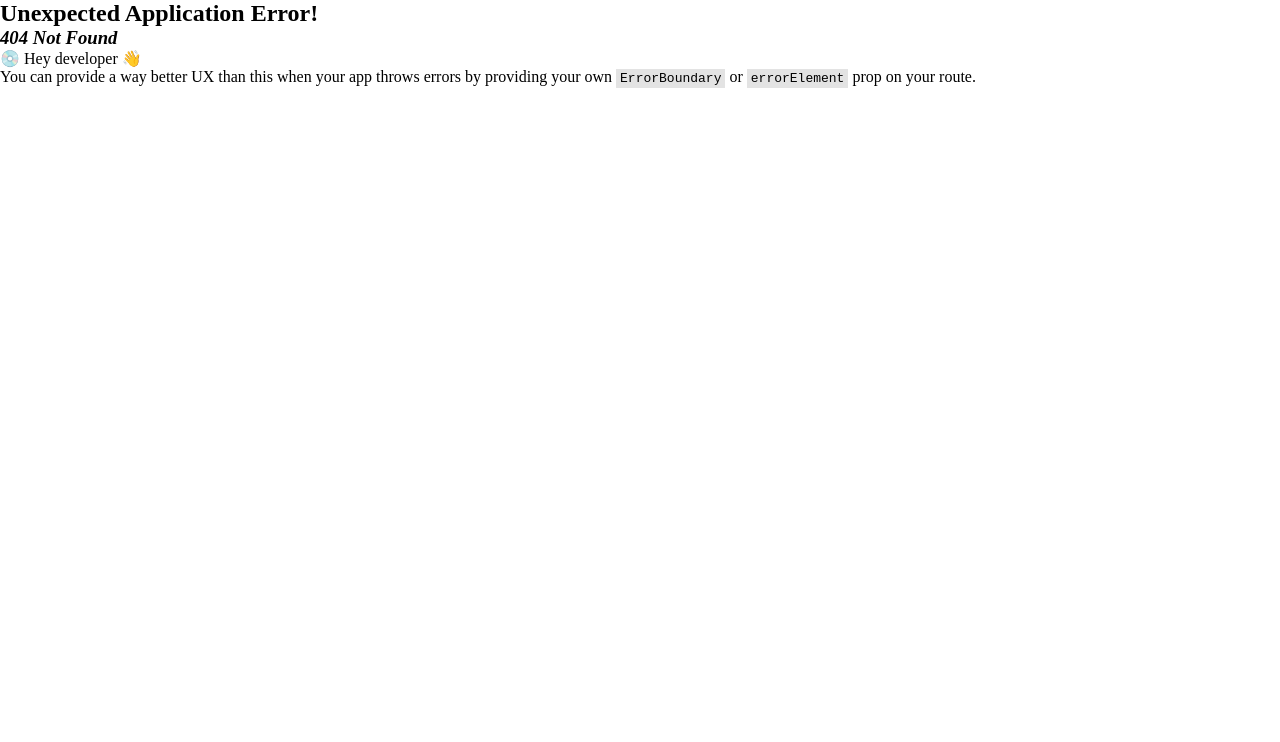
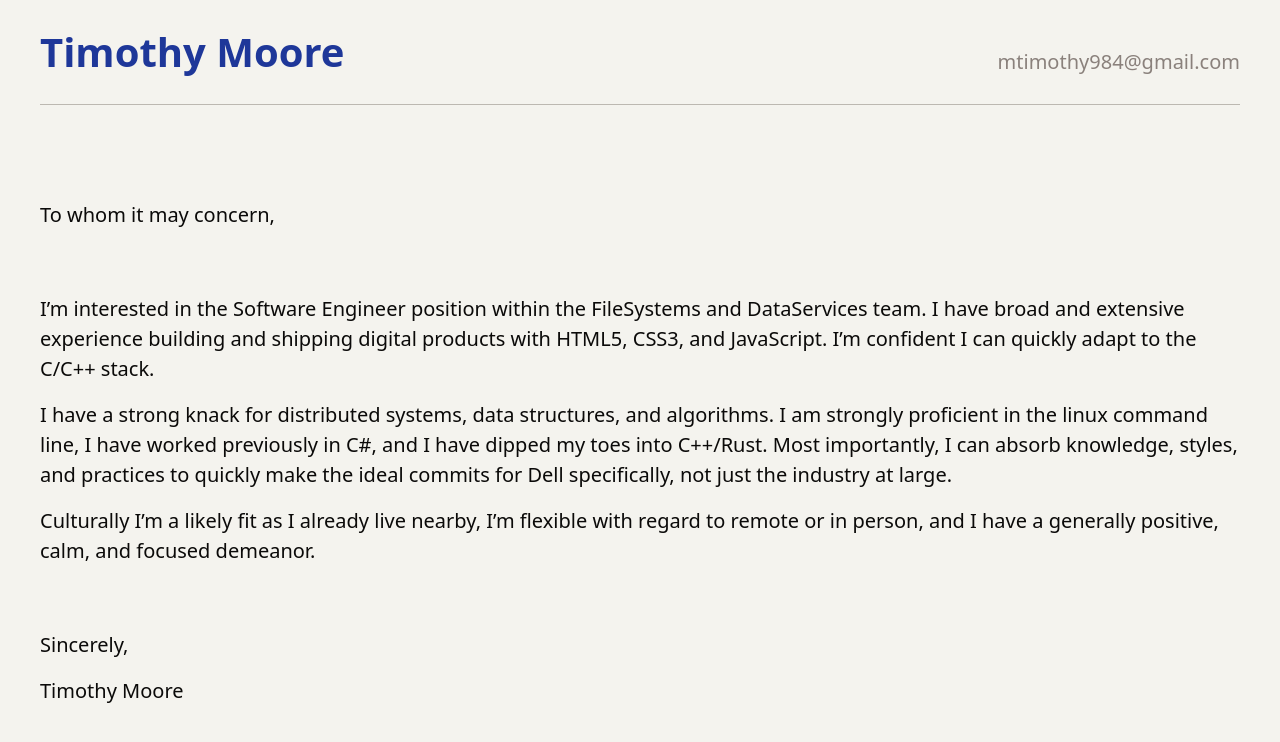
Before and after one commit to Tjstretchalot/mtimothy, a React (Create React App) app: page /dell in a window 1280 px wide. Before the commit this address had no page. Shown: the top 742 px of the page. Built offline with nearby package versions, Linux system fonts and the light colour scheme.

Commit message:
Add dell cover letter

```diff
--- a/post_build.js
+++ b/post_build.js
@@ -1,6 +1,6 @@
 const fs = require('fs');
 
-const targets = ['valve', 'microsoft'];
+const targets = ['valve', 'microsoft', 'dell'];
 
 for (const target of targets) {
   fs.copyFile('build/index.html', `build/${target}.html`, (err) => {
--- a/src/index.tsx
+++ b/src/index.tsx
@@ -6,6 +6,7 @@ import { createBrowserRouter, RouterProvider } from 'react-router-dom';
 import { Home } from './routes/home/Home';
 import { ValveCover } from './routes/valve_cover/ValveCover';
 import { MicrosoftCover } from './routes/microsoft_cover/MicrosoftCover';
+import { DellCover } from './routes/dell_cover/DellCover';
 
 const root = ReactDOM.createRoot(
   document.getElementById('root') as HTMLElement
@@ -25,6 +26,10 @@ const router = createBrowserRouter(
       path: '/microsoft',
       element: <MicrosoftCover />,
     },
+    {
+      path: '/dell',
+      element: <DellCover />,
+    },
   ],
   {
     future: {
--- /dev/null
+++ b/src/routes/dell_cover/DellCover.tsx
@@ -0,0 +1,167 @@
+import { PropsWithChildren, ReactElement } from 'react';
+import { WithVWC } from '../../components/WithVWC';
+import { COLOR_CLASSES } from '../../styles/colors';
+import { LAYOUT } from '../../styles/layout';
+import { OVERFLOW } from '../../styles/overflow';
+import { combineClasses } from '../../shared/rendering/combineClasses';
+import { useAttachedContext } from '../../shared/context/useAttachedContext';
+import { FixedSize } from '../../components/layout/FixedSize';
+import { VerticalSpacer } from '../../components/layout/VerticalSpacer';
+import { SPACERS } from '../../styles/spacers';
+import { TYPOGRAPHY, TYPOGRAPHY_MODIFIERS } from '../../styles/typography';
+import { RESETS } from '../../styles/resets';
+import { HorizontalSpacer } from '../../components/layout/HorizontalSpacer';
+import { ParserUnfriendlyEmail } from '../../components/ParserUnfriendlyEmail';
+import { Context } from '../../shared/context/Context';
+import { PadSides } from '../../components/layout/PadSides';
+
+/**
+ * Cover letter for Dells's "Software Engineer" position
+ */
+export const DellCover = (): ReactElement => {
+  const context = useAttachedContext();
+
+  return (
+    <FixedSize
+      width={context.windowWidth}
+      height={context.windowHeight}
+      className={combineClasses(
+        COLOR_CLASSES.background.gray.light,
+        LAYOUT.column,
+        OVERFLOW.autoY
+      )}
+      allowParentToReflow
+    >
+      <WithVWC
+        value={context.topPadding}
+        component={(h) => <VerticalSpacer height={h} />}
+      />
+      <PadSides context={context}>
+        <div
+          className={combineClasses(
+            COLOR_CLASSES.border.gray.smoke,
+            LAYOUT.column
+          )}
+          style={{ borderBottomWidth: '1px', borderBottomStyle: 'solid' }}
+        >
+          <div className={LAYOUT.row}>
+            <div className={LAYOUT.rowWrap} style={{ flexGrow: 1 }}>
+              <div className={LAYOUT.column}>
+                <VerticalSpacer height={0} flexGrow={1} />
+                <div
+                  className={combineClasses(
+                    COLOR_CLASSES.color.primary.dark,
+                    TYPOGRAPHY_MODIFIERS.tight,
+                    TYPOGRAPHY.h1
+                  )}
+                >
+                  Timothy Moore
+                </div>
+              </div>
+              <HorizontalSpacer width={0} flexGrow={1} />
+              <div className={LAYOUT.column}>
+                <VerticalSpacer height={SPACERS.small} flexGrow={1} />
+                <div
+                  className={combineClasses(
+                    COLOR_CLASSES.color.gray.gray,
+                    TYPOGRAPHY_MODIFIERS.tight,
+                    TYPOGRAPHY.body
+                  )}
+                >
+                  <ParserUnfriendlyEmail />
+                </div>
+              </div>
+            </div>
+
+            <WithVWC
+              value={context.printing}
+              component={(printing) =>
+                !printing ? (
+                  <></>
+                ) : (
+                  <>
+                    <div className={LAYOUT.column}>
+                      <VerticalSpacer height={0} flexGrow={1} />
+                      <div className={LAYOUT.row}>
+                        <div
+                          className={combineClasses(
+                            TYPOGRAPHY.fine,
+                            TYPOGRAPHY_MODIFIERS.tight,
+                            TYPOGRAPHY_MODIFIERS.noWrap,
+                            COLOR_CLASSES.color.gray.dark
+                          )}
+                        >
+                          Viewable at
+                        </div>
+                        <HorizontalSpacer width={SPACERS.xxsmall} />
+                        <a
+                          href="https://mtimothy.com/dell"
+                          className={combineClasses(
+                            RESETS.anchor,
+                            TYPOGRAPHY.fine,
+                            TYPOGRAPHY_MODIFIERS.tight,
+                            COLOR_CLASSES.color.primary.dark
+                          )}
+                        >
+                          mtimothy.com/dell
+                        </a>
+                      </div>
+                      <VerticalSpacer height={0} flexGrow={1} />
+                    </div>
+                    <HorizontalSpacer width={0} flexGrow={1} />
+                  </>
+                )
+              }
+              immediate
+            />
+          </div>
+          <VerticalSpacer height={SPACERS.medium} />
+        </div>
+      </PadSides>
+      <VerticalSpacer height={SPACERS.medium} flexGrow={1} />
+      <Paragraph context={context}>To whom it may concern,</Paragraph>
+      <VerticalSpacer height={SPACERS.large} />
+      <Paragraph context={context}>
+        I&rsquo;m interested in the Software Engineer position within the
+        FileSystems and DataServices team. I have broad and extensive experience
+        building and shipping digital products with HTML5, CSS3, and JavaScript.
+        I&rsquo;m confident I can quickly adapt to the C/C++ stack.
+      </Paragraph>
+      <VerticalSpacer height={SPACERS.small} />
+      <Paragraph context={context}>
+        I have a strong knack for distributed systems, data structures, and
+        algorithms. I am strongly proficient in the linux command line, I have
+        worked previously in C#, and I have dipped my toes into C++/Rust. Most
+        importantly, I can absorb knowledge, styles, and practices to quickly
+        make the ideal commits for Dell specifically, not just the industry at
+        large.
+      </Paragraph>
+      <VerticalSpacer height={SPACERS.small} />
+      <Paragraph context={context}>
+        Culturally I&rsquo;m a likely fit as I already live nearby, I&rsquo;m
+        flexible with regard to remote or in person, and I have a generally
+        positive, calm, and focused demeanor.
+      </Paragraph>
+      <VerticalSpacer height={SPACERS.large} />
+      <Paragraph context={context}>Sincerely,</Paragraph>
+      <VerticalSpacer height={SPACERS.small} />
+      <Paragraph context={context}>Timothy Moore</Paragraph>
+      <VerticalSpacer height={SPACERS.medium} flexGrow={1} />
+    </FixedSize>
+  );
+};
+
+const Paragraph = ({
+  context,
+  children,
+}: PropsWithChildren<{
+  context: Context;
+}>) => (
+  <PadSides context={context}>
+    <div
+      className={combineClasses(TYPOGRAPHY.body, COLOR_CLASSES.color.gray.dark)}
+    >
+      {children}
+    </div>
+  </PadSides>
+);
```
